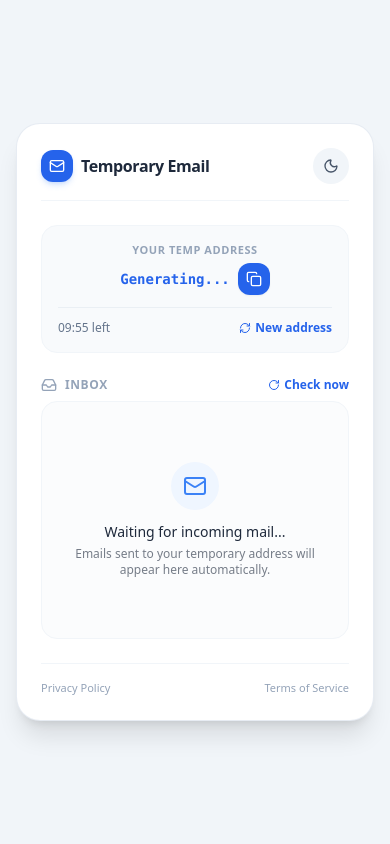
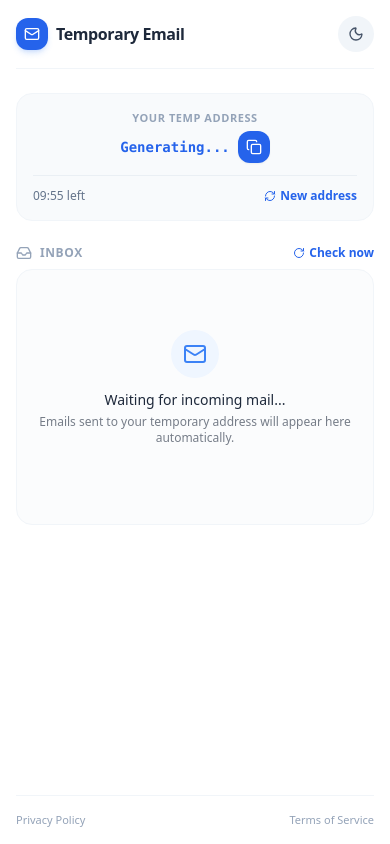
Before and after one commit to Nil112100/Project-Email, a website: page index.html in a window 390 px wide. Drawn offline with nearby package versions, Linux system fonts and the light colour scheme; no server answers.

Commit message:
Update index.html

```diff
--- a/index.html
+++ b/index.html
@@ -9,9 +9,9 @@
     <!-- Lucide Icons -->
     <script src="https://unpkg.com/lucide@latest"></script>
 </head>
-<body class="bg-slate-100 text-slate-800 font-sans min-h-screen flex flex-col items-center justify-between p-4 transition-colors duration-200" id="appBody">
+<body class="bg-white dark:bg-slate-900 text-slate-800 font-sans min-h-screen flex flex-col items-center justify-between m-0 p-0 sm:p-4 sm:bg-slate-100 transition-colors duration-200" id="appBody">
     <!-- App Container -->
-    <div id="root" class="w-full max-w-md flex flex-col flex-grow items-center justify-center"></div>
+    <div id="root" class="w-full sm:max-w-md flex flex-col flex-grow items-center justify-center"></div>
 
     <script>
         // State management
@@ -34,17 +34,14 @@
             s.loading = true;
             render();
             try {
-                // 1. Get available domains from mail.tm
                 const domainRes = await fetch('https://api.mail.tm/domains');
                 const domainsData = await domainRes.json();
                 const domain = domainsData['hydra:member'][0].domain;
 
-                // 2. Generate random credentials
                 const username = 'user' + Math.random().toString(36).substring(2, 9);
                 s.email = `${username}@${domain}`;
                 s.password = 'Pass123_' + Math.random().toString(36).substring(2, 7);
 
-                // 3. Create Account
                 const createRes = await fetch('https://api.mail.tm/accounts', {
                     method: 'POST',
                     headers: { 'Content-Type': 'application/json' },
@@ -52,7 +49,6 @@
                 });
 
                 if (createRes.ok) {
-                    // 4. Get Token
                     const tokenRes = await fetch('https://api.mail.tm/token', {
                         method: 'POST',
                         headers: { 'Content-Type': 'application/json' },
@@ -108,7 +104,7 @@
                     s.timeLeft--;
                     renderTimer();
                 } else {
-                    initEmail(); // Reset email when expired
+                    initEmail();
                 }
             }, 1000);
         }
@@ -129,8 +125,8 @@
 
         function render() {
             document.getElementById('appBody').className = s.dark
-                ? "bg-slate-900 text-slate-100 font-sans min-h-screen flex flex-col items-center justify-between p-4 transition-colors duration-200"
-                : "bg-slate-100 text-slate-800 font-sans min-h-screen flex flex-col items-center justify-between p-4 transition-colors duration-200";
+                ? "bg-slate-900 text-slate-100 font-sans min-h-screen flex flex-col items-center justify-between m-0 p-0 sm:p-4 sm:bg-slate-950 transition-colors duration-200"
+                : "bg-white text-slate-800 font-sans min-h-screen flex flex-col items-center justify-between m-0 p-0 sm:p-4 sm:bg-slate-100 transition-colors duration-200";
 
             const root = document.getElementById('root');
             const mins = Math.floor(s.timeLeft / 60);
@@ -177,7 +173,7 @@
                             <p><strong>From:</strong> ${s.selectedMessage.from.name ? s.selectedMessage.from.name + ' &lt;' + s.selectedMessage.from.address + '&gt;' : s.selectedMessage.from.address}</p>
                             <p class="mt-1"><strong>Date:</strong> ${new Date(s.selectedMessage.createdAt).toLocaleString()}</p>
                         </div>
-                        <div class="py-4 flex-grow overflow-y-auto text-xs space-y-2">
+                        <div class="py-4 flex-grow overflow-y-auto text-xs space-y-2 text-slate-800 dark:text-slate-200 bg-slate-50 dark:bg-slate-800/40 p-3 rounded-xl border border-slate-100 dark:border-slate-800 my-2">
                             ${s.selectedMessage.html ? s.selectedMessage.html[0] : `<p>${s.selectedMessage.text || 'No content.'}</p>`}
                         </div>
                         <div class="pt-3 border-t border-slate-100 dark:border-slate-800 text-right">
@@ -223,7 +219,8 @@
             ` : '';
 
             root.innerHTML = `
-                <div class="w-full bg-white dark:bg-slate-900 rounded-3xl shadow-xl border border-slate-200/80 dark:border-slate-800 p-6 flex flex-col">
+                <div class="w-full min-h-screen sm:min-h-0 bg-white dark:bg-slate-900 sm:rounded-3xl sm:shadow-xl sm:border border-slate-200/80 dark:border-slate-800 p-4 sm:p-6 flex flex-col flex-grow justify-between">
+                    <div>
                         <!-- Header -->
                         <div class="flex items-center justify-between pb-4 border-b border-slate-100 dark:border-slate-800">
                             <div class="flex items-center gap-2">
@@ -241,7 +238,7 @@
                         <div class="mt-6 bg-slate-50 dark:bg-slate-800/50 rounded-2xl p-4 border border-slate-100 dark:border-slate-800 text-center">
                             <p class="text-[11px] font-semibold uppercase tracking-wider text-slate-400">Your Temp Address</p>
                             <div class="mt-1 flex items-center justify-center gap-2">
-                            <span class="font-mono font-bold text-sm sm:text-base text-blue-600 dark:text-blue-400 select-all truncate max-w-[220px]">${s.email || 'Generating...'}</span>
+                                <span class="font-mono font-bold text-sm sm:text-base text-blue-600 dark:text-blue-400 select-all truncate max-w-[220px] sm:max-w-[260px]">${s.email || 'Generating...'}</span>
                                 <button onclick="copyEmail()" class="p-2 rounded-xl bg-blue-600 text-white hover:bg-blue-700 shadow-sm transition-colors">
                                     <i data-lucide="copy" class="w-4 h-4"></i>
                                 </button>
@@ -255,7 +252,7 @@
                         </div>
 
                         <!-- Inbox Section -->
-                    <div class="mt-6 flex-grow flex flex-col min-h-[220px]">
+                        <div class="mt-6 flex flex-col h-[280px] sm:h-[220px]">
                             <div class="flex items-center justify-between mb-2">
                                 <div class="flex items-center gap-2 text-xs font-bold text-slate-400 uppercase tracking-wider">
                                     <i data-lucide="inbox" class="w-4 h-4"></i> Inbox
@@ -266,6 +263,7 @@
                             </div>
                             <div class="bg-slate-50/50 dark:bg-slate-800/30 rounded-2xl border border-slate-100 dark:border-slate-800 p-3 flex-grow overflow-y-auto">
                                 ${inboxContent}
+                            </div>
                         </div>
                     </div>
 
@@ -283,10 +281,8 @@
             lucide.createIcons();
         }
 
-        // Initialize on load
         window.onload = () => {
             initEmail();
-            // Poll for messages every 10 seconds automatically
             setInterval(fetchMessages, 10000);
         };
     </script>
```
Lines whose indentation alone changed are shown as unchanged.
